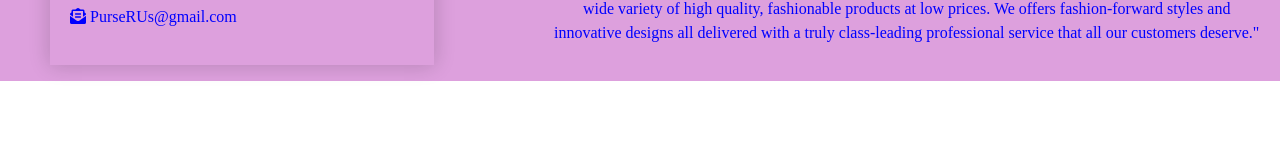
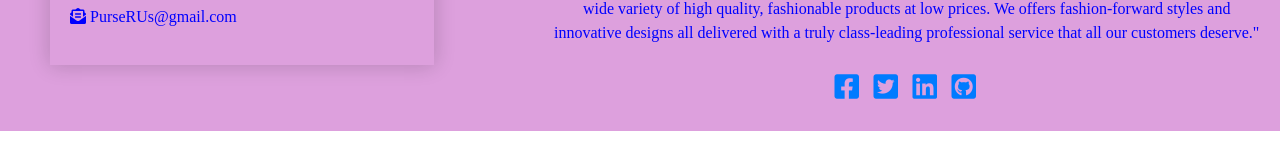
Before and after one commit to Nikababy01/WackyPurseHunt, a React (Create React App) app in the folder WackyPurseHunt/wackypursehunt.ui/: page /home in a window 1280 px wide. Shown: the part 591-752 px from the top of the page. Built offline with nearby package versions, Linux system fonts and the light colour scheme; no server answers; a web font is replaced by a local one.

Commit message:
social media complete

```diff
--- a/WackyPurseHunt/wackypursehunt.ui/src/components/shared/Footer/Footer.js
+++ b/WackyPurseHunt/wackypursehunt.ui/src/components/shared/Footer/Footer.js
@@ -19,6 +19,13 @@ In recent years, we are developing globally at a rapid pace, winning recognition
 throughout America, Europe, and Australia. While our main intention is women’s bags. Our goal is to have
 a wide variety of high quality, fashionable products at low prices. We offers fashion-forward styles
 and innovative designs all delivered with a truly class-leading professional service that all our customers deserve."</p>
+      <div className="footer-social">
+        <a href="#"><i className="fab fa-facebook-square"></i></a>
+        <a href="#"><i className="fab fa-twitter-square"></i></a>
+        <a href="#"><i className="fab fa-linkedin"></i></a>
+        <a href="#"><i className="fab fa-github-square"></i></a>
+
+      </div>
       </div>
       </div>
       </React.Fragment>
--- a/WackyPurseHunt/wackypursehunt.ui/src/components/shared/Footer/Footer.scss
+++ b/WackyPurseHunt/wackypursehunt.ui/src/components/shared/Footer/Footer.scss
@@ -30,3 +30,19 @@
   padding: 20px;
   width: 70%;
 }
+
+ .footer-social{
+  margin-top:25px
+}
+
+.footer-social a{
+  display: inline-block;
+  width: 36px;
+  height: 36px;
+  border-radius: 2px;
+  font-size: 28px;
+  line-height: 36px;
+  text-align: center;
+  margin-right: 3px;
+  margin-bottom: 5px;
+}
```
Also changed, not shown: 1 other file (tests, documents, lock files or other folders).
